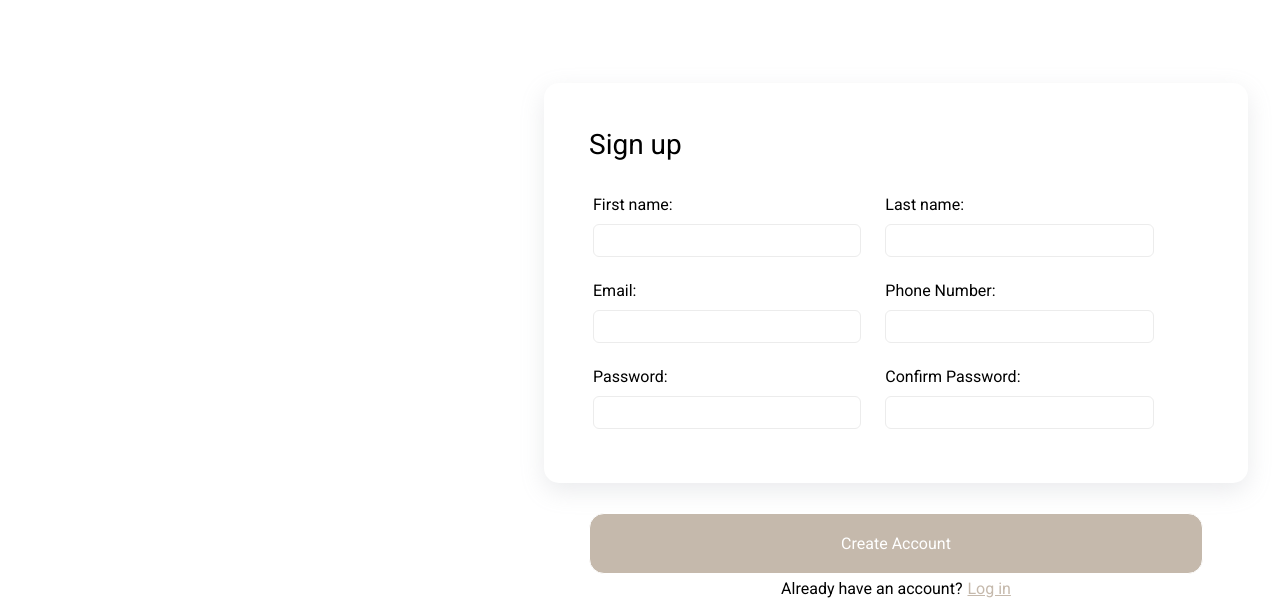
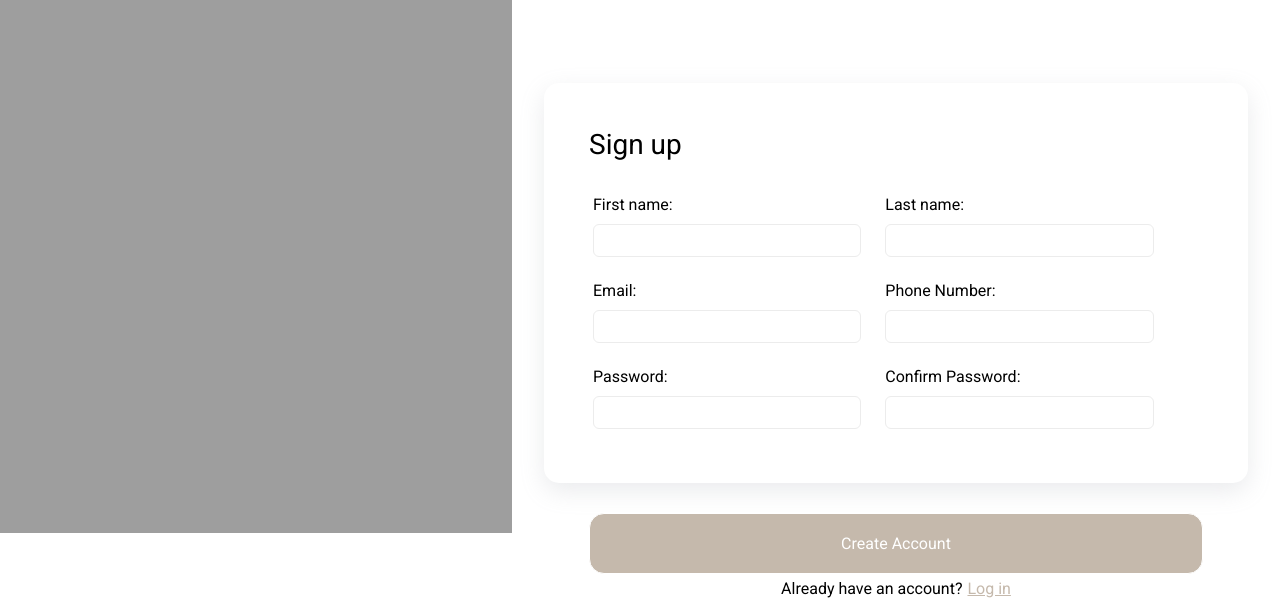
Before and after one commit to Tarik-code/Sign-Up-Form, a plain HTML site: page index.html in a window 1280 px wide. Shown: the part 267-881 px from the top of the page. Drawn offline with Linux system fonts and the light colour scheme; the site is published under a folder, as on GitHub Pages, so addresses that start at the root find nothing.

Commit message:
Fixed Images now showing in Github Pages

```diff
--- a/styles.css
+++ b/styles.css
@@ -123,7 +123,7 @@ button {
     float: left;
     height: 100vh;
     width: 40vw;
-    background-image: url("/imgs/main.jpg");
+    background-image: url("imgs/main.jpg");
     background-size: cover;
 }
 .left img {
```
